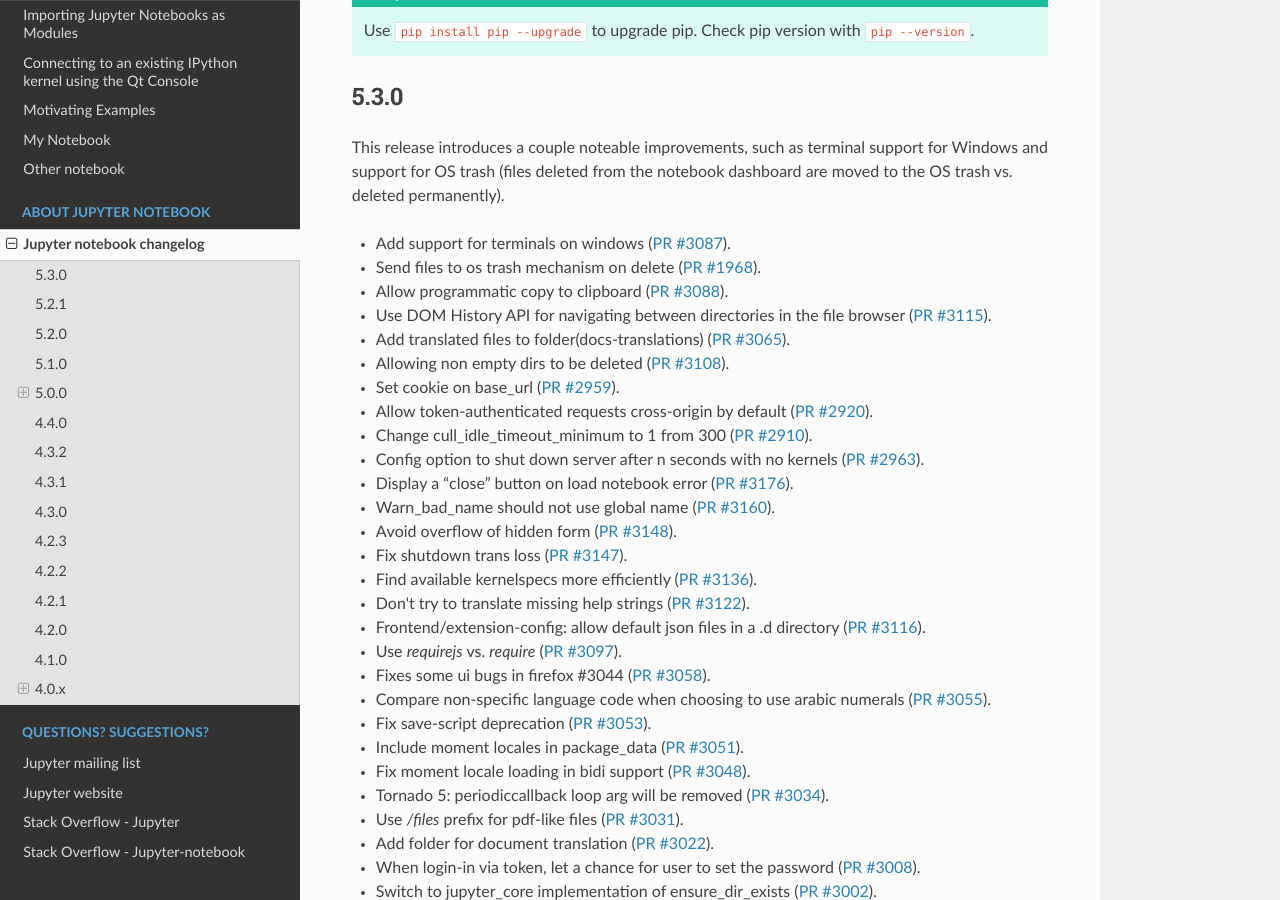
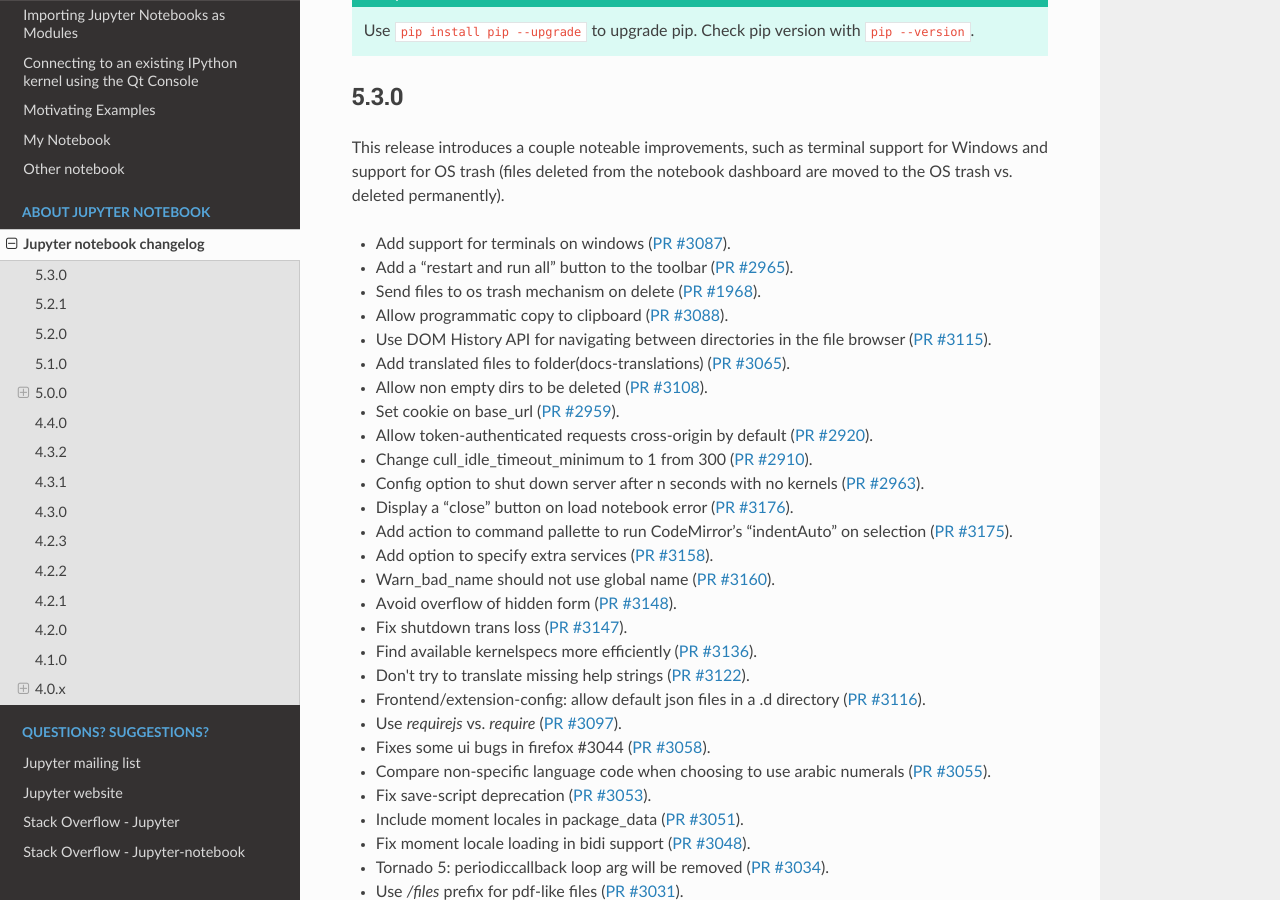
Before and after one commit to jupyter/nbclassic, a Sphinx documentation site: the page built from docs/source/changelog.rst, in a window 1280 px wide and 900 px high, scrolled down 405 px. Built offline with Sphinx 7.4.7 and the Read the Docs theme 2.0.0, drawn with Linux system fonts in a browser that asks for light colours; pages that are not in the unit, such as notebooks, are missing from menus; the version number could not be read and is left out.

Commit message:
Update changelog (#3188)

```diff
--- a/docs/source/changelog.rst
+++ b/docs/source/changelog.rst
@@ -29,16 +29,19 @@
 This release introduces a couple noteable improvements, such as terminal support for Windows and support for OS trash (files deleted from the notebook dashboard are moved to the OS trash vs. deleted permanently).
 
 - Add support for terminals on windows (:ghpull:`3087`).
+- Add a "restart and run all" button to the toolbar (:ghpull:`2965`).
 - Send files to os trash mechanism on delete (:ghpull:`1968`).
 - Allow programmatic copy to clipboard (:ghpull:`3088`).
 - Use DOM History API for navigating between directories in the file browser (:ghpull:`3115`).
 - Add translated files to folder(docs-translations) (:ghpull:`3065`).
-- Allowing non empty dirs to be deleted (:ghpull:`3108`).
+- Allow non empty dirs to be deleted (:ghpull:`3108`).
 - Set cookie on base_url (:ghpull:`2959`).
 - Allow token-authenticated requests cross-origin by default (:ghpull:`2920`).
 - Change cull_idle_timeout_minimum to 1 from 300 (:ghpull:`2910`).
 - Config option to shut down server after n seconds with no kernels (:ghpull:`2963`).
 - Display a "close" button on load notebook error (:ghpull:`3176`).
+- Add action to command pallette to run CodeMirror's "indentAuto" on selection (:ghpull:`3175`).
+- Add option to specify extra services (:ghpull:`3158`).
 - Warn_bad_name should not use global name (:ghpull:`3160`).
 - Avoid overflow of hidden form (:ghpull:`3148`).
 - Fix shutdown trans loss (:ghpull:`3147`).
```
